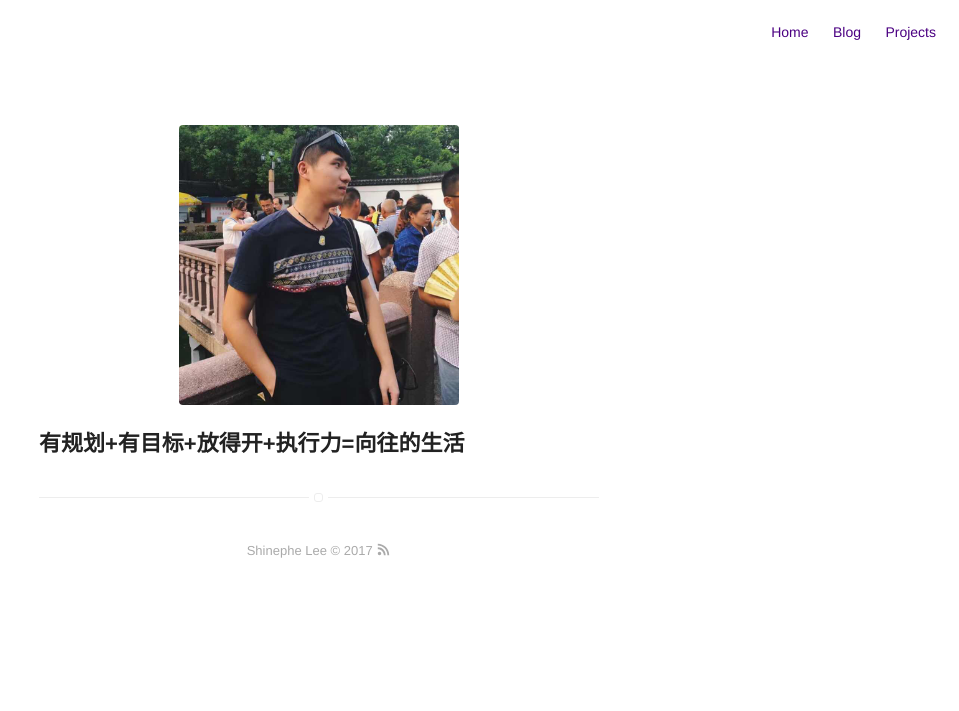
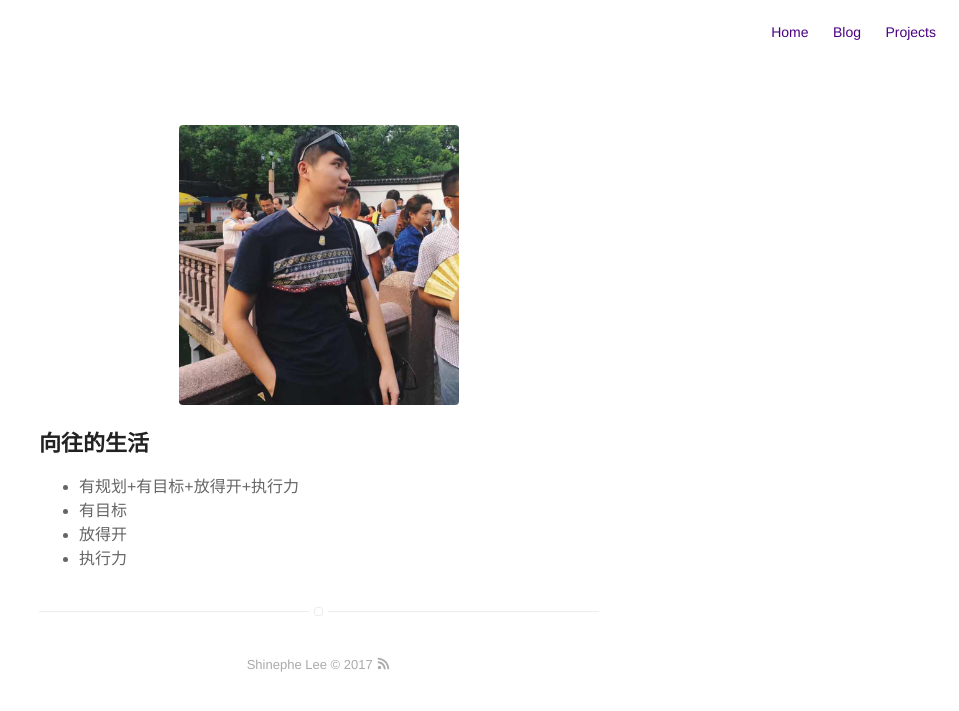
Before and after one commit to shinephe/shinephe.github.io, a Jekyll site: the page built from about.md, in a window 1280 px wide. Shown: the top 711 px of the page, without its empty margins (321-1280 px from the left). Built offline with Jekyll 4.4.1, drawn with Linux system fonts in a browser that asks for light colours.

Commit message:
Update about.md

```diff
--- a/about.md
+++ b/about.md
@@ -4,4 +4,8 @@ layout: page
 ---
 ![Profile Image]({{ site.url }}/{{ site.picture }})
 
-## 有规划+有目标+放得开+执行力=向往的生活
+## 向往的生活
+* 有规划+有目标+放得开+执行力
+* 有目标
+* 放得开
+* 执行力
```
